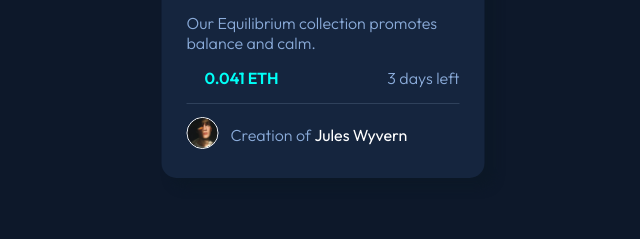
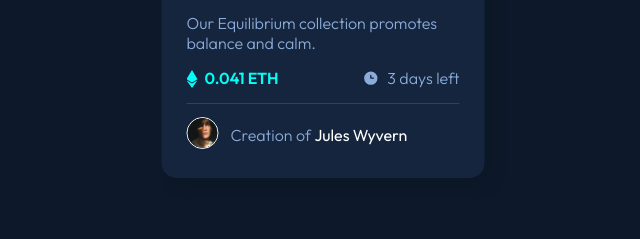
Before and after one commit to beatryzsilva/Project-Nft-Preview-Card-Component-Main-FrontEndMentor, a plain HTML site: page index.html in a window 1280 px wide. Shown: the part 483-722 px from the top of the page, 317-957 px from the left. Drawn offline with Linux system fonts and the light colour scheme; the site is published under a folder, as on GitHub Pages, so addresses that start at the root find nothing.

Commit message:
Update index.html

```diff
--- a/index.html
+++ b/index.html
@@ -20,9 +20,9 @@
         <div class="title">Equilibrium #3429</div>
         <div class="text">Our Equilibrium collection promotes balance and calm.</div>
         <div class="bottom1">
-            <span class="icon1"><img src="/images/icon-ethereum.svg" alt=""></span>
+            <span class="icon1"><img src="./images/icon-ethereum.svg" alt=""></span>
             <span class="eth">0.041 ETH</span>
-            <div class="icon2"><img src="/images/icon-clock.svg" alt=""></div>
+            <div class="icon2"><img src="./images/icon-clock.svg" alt=""></div>
             <div class="daysleft">3 days left</div>
         </div>
         <div class="hr"></div>
```
